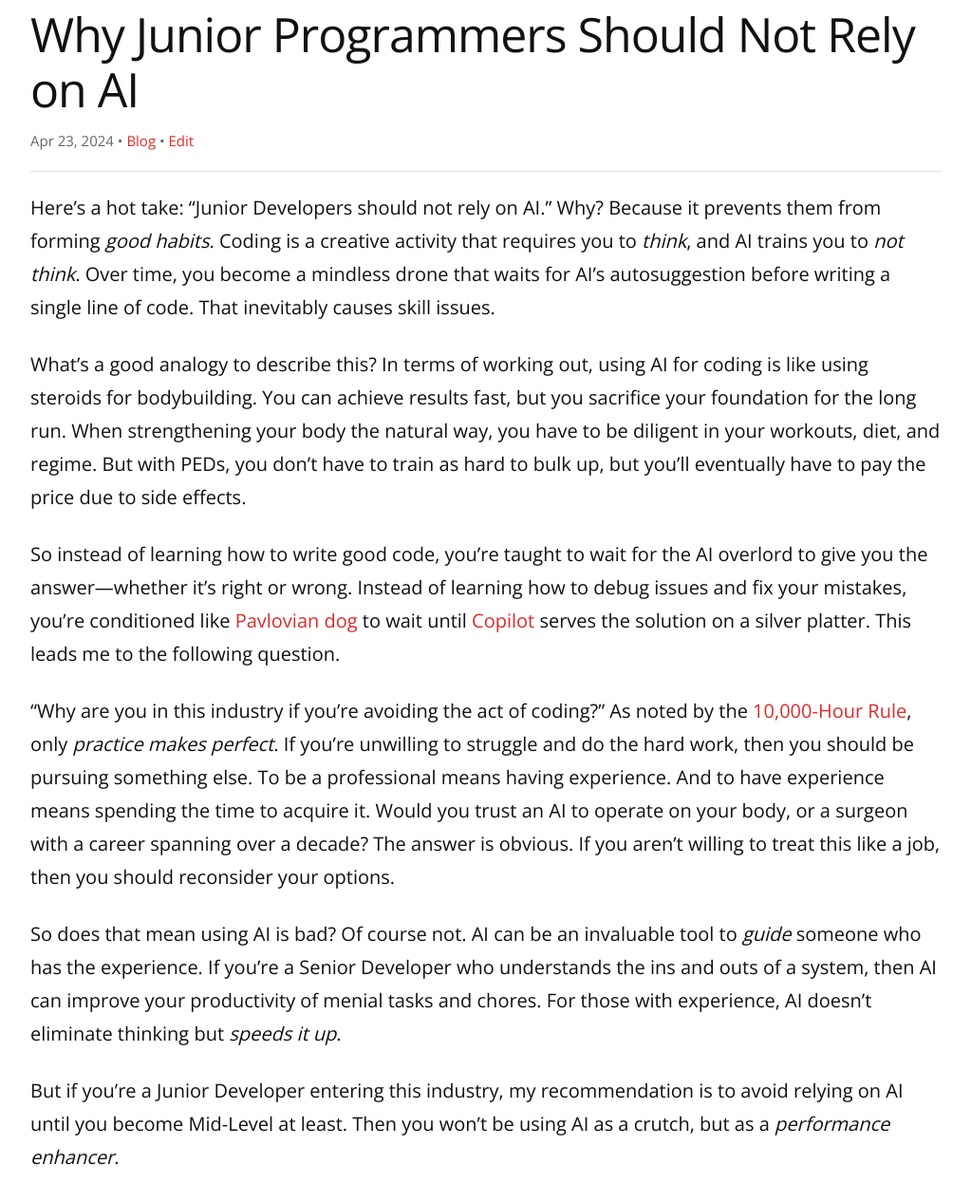
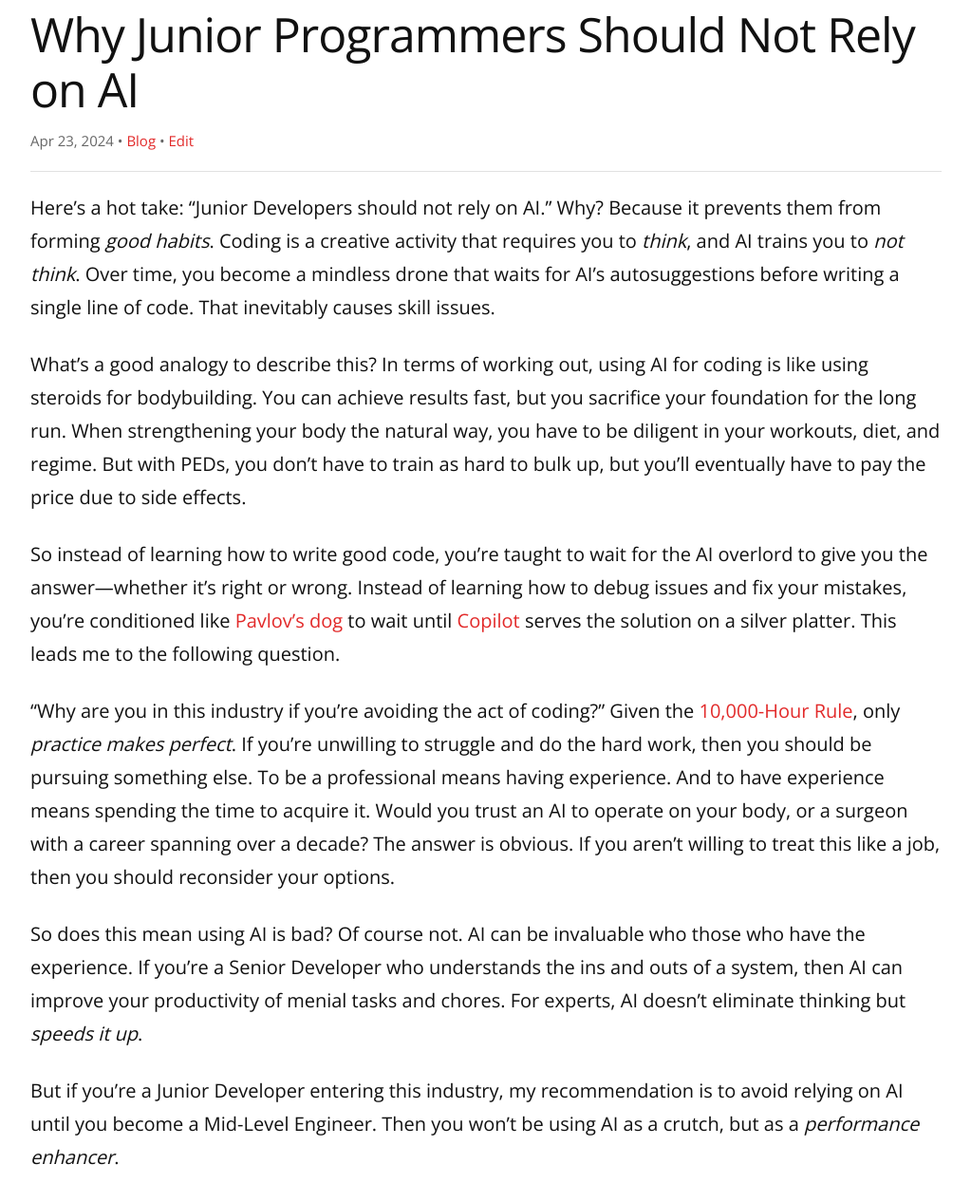
Before and after one commit to remarkablemark/remarkablemark.github.io, a Jekyll site: the page built from _posts/2024/2024-04-23-why-junior-programmers-should-not-rely-on-ai.md, in a window 1280 px wide and 1400 px high, cut to the strip 107-1373 px from the top of the window. Shown: the whole strip at 95% size, without its empty margins (128-1151 px from the left). Built offline with Jekyll 4.4.1, drawn with Linux system fonts in a browser that asks for light colours; comment, search, counter and statistics services are not loaded.

Commit message:
fix(posts): update "Why Junior Programmers Should Not Rely on AI"
Post: 2024-04-23-why-junior-programmers-should-not-rely-on-ai.md

Improve grammar and wording:
https://remarkablemark.medium.com/why-junior-programmers-should-not-rely-on-ai-b7c05a0e8a9b

```diff
--- a/_posts/2024/2024-04-23-why-junior-programmers-should-not-rely-on-ai.md
+++ b/_posts/2024/2024-04-23-why-junior-programmers-should-not-rely-on-ai.md
@@ -2,18 +2,18 @@
 layout: post
 title: Why Junior Programmers Should Not Rely on AI
 date: 2024-04-23 20:24:51
-excerpt: Why Junior Developers should not rely on AI tools like Copilot.
+excerpt: My take on why Junior Developers should not rely on AI tools like Copilot.
 categories: career ai copilot junior developer
 ---
 
-Here's a hot take: "Junior Developers should not rely on AI." Why? Because it prevents them from forming _good habits_. Coding is a creative activity that requires you to _think_, and AI trains you to _not think_. Over time, you become a mindless drone that waits for AI's autosuggestion before writing a single line of code. That inevitably causes skill issues.
+Here's a hot take: "Junior Developers should not rely on AI." Why? Because it prevents them from forming _good habits_. Coding is a creative activity that requires you to _think_, and AI trains you to _not think_. Over time, you become a mindless drone that waits for AI's autosuggestions before writing a single line of code. That inevitably causes skill issues.
 
 What's a good analogy to describe this? In terms of working out, using AI for coding is like using steroids for bodybuilding. You can achieve results fast, but you sacrifice your foundation for the long run. When strengthening your body the natural way, you have to be diligent in your workouts, diet, and regime. But with PEDs, you don't have to train as hard to bulk up, but you'll eventually have to pay the price due to side effects.
 
-So instead of learning how to write good code, you're taught to wait for the AI overlord to give you the answer—whether it's right or wrong. Instead of learning how to debug issues and fix your mistakes, you're conditioned like [Pavlovian dog](https://wikipedia.org/wiki/Classical_conditioning) to wait until [Copilot](https://github.com/features/copilot) serves the solution on a silver platter. This leads me to the following question.
+So instead of learning how to write good code, you're taught to wait for the AI overlord to give you the answer—whether it's right or wrong. Instead of learning how to debug issues and fix your mistakes, you're conditioned like [Pavlov's dog](https://wikipedia.org/wiki/Classical_conditioning) to wait until [Copilot](https://github.com/features/copilot) serves the solution on a silver platter. This leads me to the following question.
 
-"Why are you in this industry if you're avoiding the act of coding?" As noted by the [10,000-Hour Rule](<https://wikipedia.org/wiki/Outliers_(book)>), only _practice makes perfect_. If you're unwilling to struggle and do the hard work, then you should be pursuing something else. To be a professional means having experience. And to have experience means spending the time to acquire it. Would you trust an AI to operate on your body, or a surgeon with a career spanning over a decade? The answer is obvious. If you aren't willing to treat this like a job, then you should reconsider your options.
+"Why are you in this industry if you're avoiding the act of coding?" Given the [10,000-Hour Rule](<https://wikipedia.org/wiki/Outliers_(book)>), only _practice makes perfect_. If you're unwilling to struggle and do the hard work, then you should be pursuing something else. To be a professional means having experience. And to have experience means spending the time to acquire it. Would you trust an AI to operate on your body, or a surgeon with a career spanning over a decade? The answer is obvious. If you aren't willing to treat this like a job, then you should reconsider your options.
 
-So does that mean using AI is bad? Of course not. AI can be an invaluable tool to _guide_ someone who has the experience. If you're a Senior Developer who understands the ins and outs of a system, then AI can improve your productivity of menial tasks and chores. For those with experience, AI doesn't eliminate thinking but _speeds it up_.
+So does this mean using AI is bad? Of course not. AI can be invaluable who those who have the experience. If you're a Senior Developer who understands the ins and outs of a system, then AI can improve your productivity of menial tasks and chores. For experts, AI doesn't eliminate thinking but _speeds it up_.
 
-But if you're a Junior Developer entering this industry, my recommendation is to avoid relying on AI until you become Mid-Level at least. Then you won't be using AI as a crutch, but as a _performance enhancer_.
+But if you're a Junior Developer entering this industry, my recommendation is to avoid relying on AI until you become a Mid-Level Engineer. Then you won't be using AI as a crutch, but as a _performance enhancer_.
```
